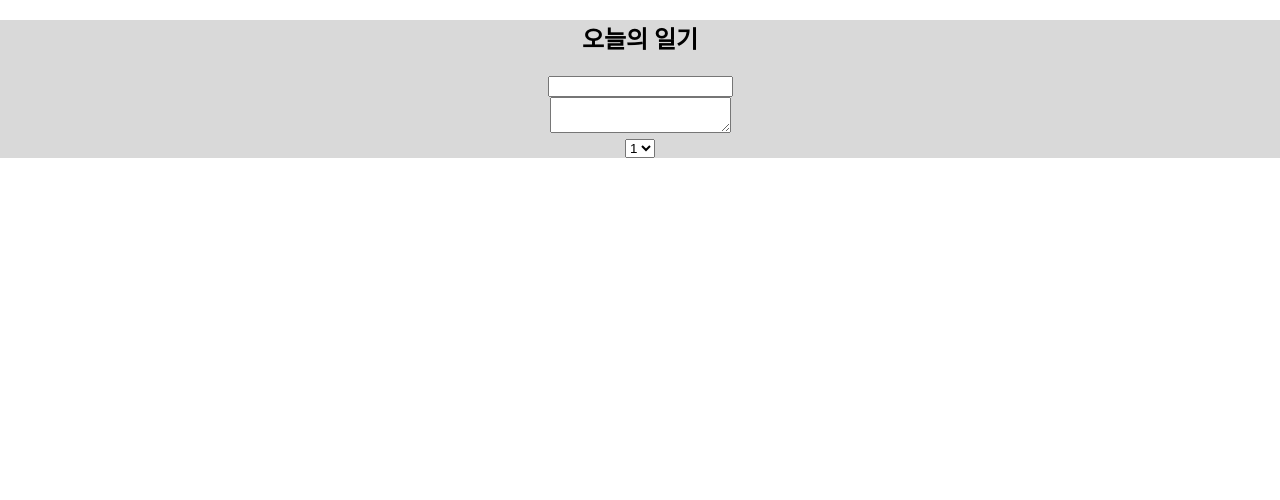
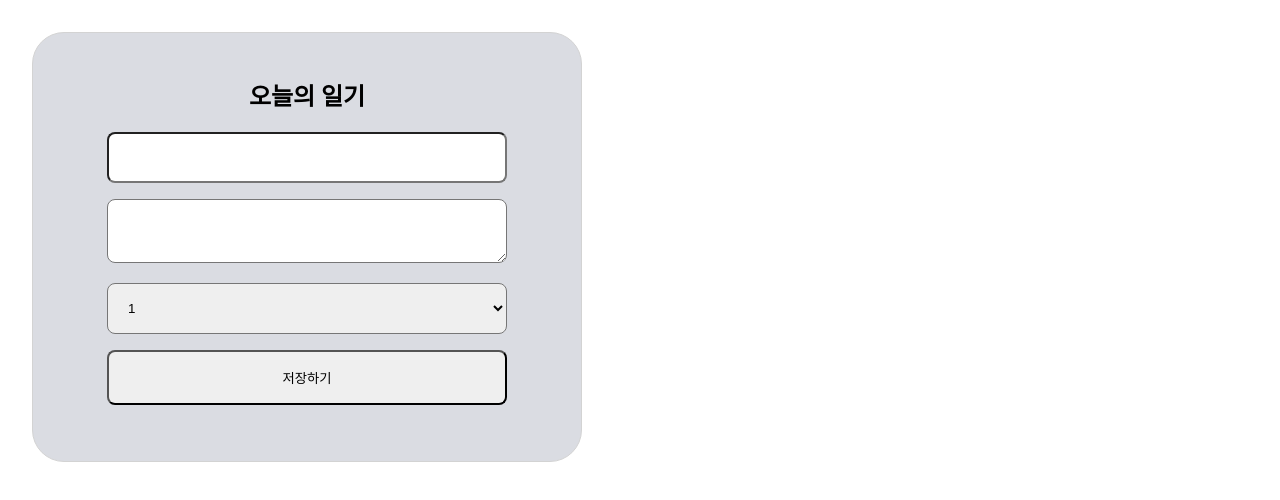
Before and after one commit to SpringintheFall/mini-dairy, a React (Create React App) app: page / in a window 1280 px wide. Shown: the top 500 px of the page. Built offline with nearby package versions, Linux system fonts and the light colour scheme.

Commit message:
저장하기 버튼 구현

```diff
--- a/src/App.css
+++ b/src/App.css
@@ -1,9 +1,29 @@
 .App {
-  text-align: center;
-  background-color: rgb(217, 217, 217);
+  margin: 32px;
 }
 
+.DiaryEditor {
+  background-color: rgb(218, 220, 226);
+  width: 500px;
+  text-align: center;
+  border: 1px solid #D3D3D3;
+  padding: 24px;
+  border-radius: 32px;
+}
 
-h1 {
-  color: red;
+.DiaryEditor input, textarea, select {
+  width: 400px;
+  margin-bottom: 16px;
+  padding: 16px;
+  box-sizing: border-box;
+  border-radius: 8px;
 }
+
+.DiaryEditor button {
+  width: 400px;
+  margin-bottom: 32px;
+  padding: 16px;
+  cursor: pointer;
+  border-radius: 8px;
+
+}
--- a/src/DiaryEditor.js
+++ b/src/DiaryEditor.js
@@ -14,6 +14,11 @@ const DiaryEditor = () => {
       ...state,
       [e.target.name]: e.target.value
     });
+  };
+
+  const handleSubmit = () => {
+    console.log(state);
+    alert("저장 성공!");
   };
 
   return (
@@ -46,6 +51,9 @@ const DiaryEditor = () => {
           <option value={5}>5</option>
         </select>
       </div>
+      <div>
+        <button onClick={handleSubmit}>저장하기</button>
+      </div>
     </div>
   );
 };
```
Also changed, not shown: 1 other file (tests, documents, lock files or other folders).
